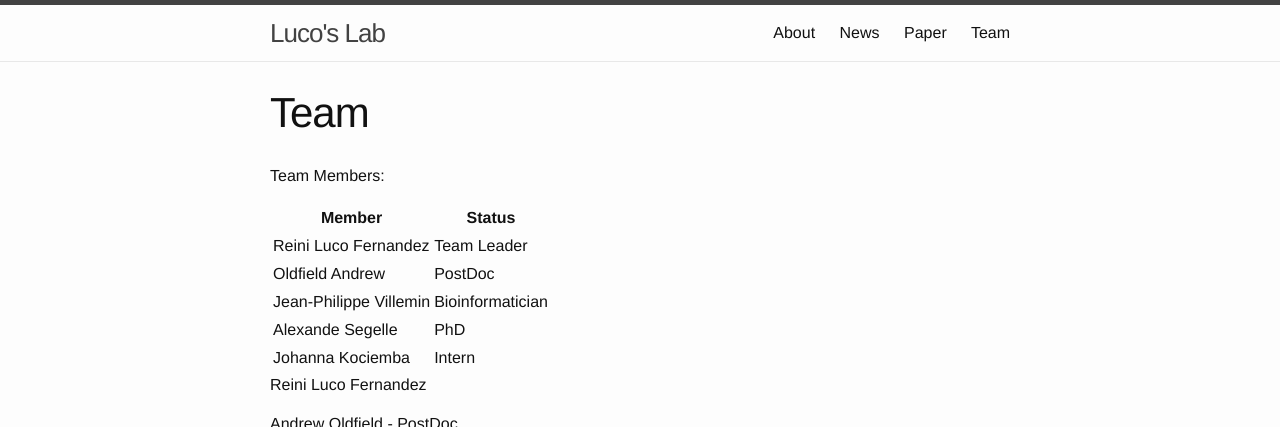
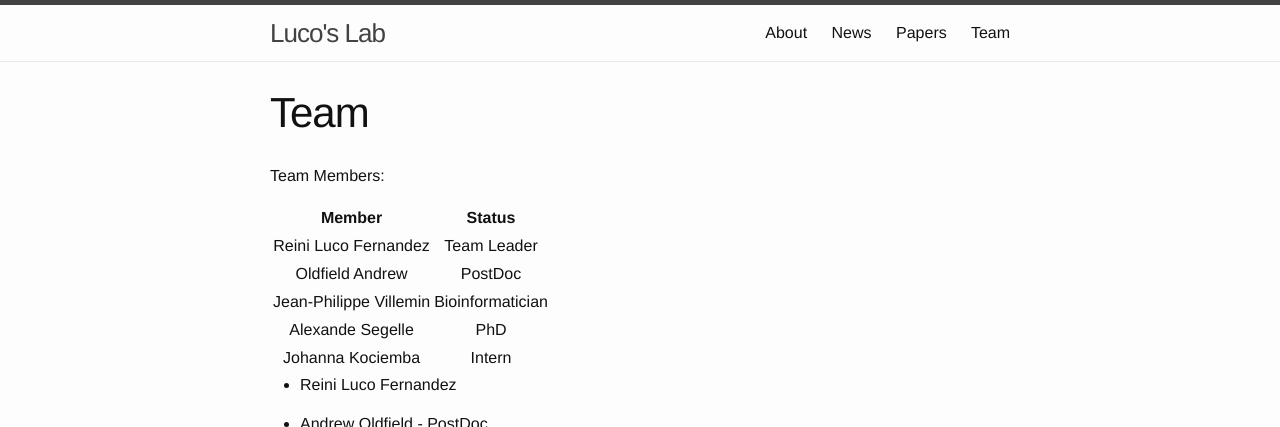
Before and after one commit to Omics-consulting/montpellier, a Jekyll site: the page built from team.md, in a window 1280 px wide, cut to the strip 0-427 px from the top of the page. Built offline with Jekyll 4.4.1, drawn with Linux system fonts in a browser that asks for light colours.

Commit message:
News Stuffs...

```diff
--- a/paper.md
+++ b/paper.md
@@ -1,7 +1,7 @@
 ---
 layout: page
-title: Paper
-permalink: /paper/
+title: Papers
+permalink: /papers/
 ---
 
 Publications of the group "Epigenetics and Splicing"
--- a/team.md
+++ b/team.md
@@ -7,26 +7,27 @@ permalink: /team/
 Team Members:
 
 
-Member | Status
------------- | -------------
-Reini Luco Fernandez | Team Leader
-Oldfield Andrew | PostDoc
-Jean-Philippe Villemin | Bioinformatician
-Alexande Segelle | PhD
-Johanna Kociemba | Intern
+Member | Status |
+| :---:         |     :---:      |
+Reini Luco Fernandez | Team Leader |
+Oldfield Andrew | PostDoc |
+Jean-Philippe Villemin | Bioinformatician |
+Alexande Segelle | PhD |
+Johanna Kociemba | Intern |
 
-Reini Luco Fernandez
+* Reini Luco Fernandez
 
-Andrew Oldfield - PostDoc
+* Andrew Oldfield - PostDoc
 
 ![alt text][logo]
 
 [logo]: https://www.igh.cnrs.fr/images/people/1874.jpg"Andrew Oldfield"
-Jean-Philippe Villemin - Bioinformatician
 
-Alexande Segelle - PhD
+* Jean-Philippe Villemin - Bioinformatician
 
-Johanna Kociemba
+* Alexande Segelle - PhD
+
+* Johanna Kociemba
 
 ![alt text][logo]
 
```
Also changed, not shown: _posts/2017-04-07-welcome-to-jekyll.markdown (+7 -2 lines).
